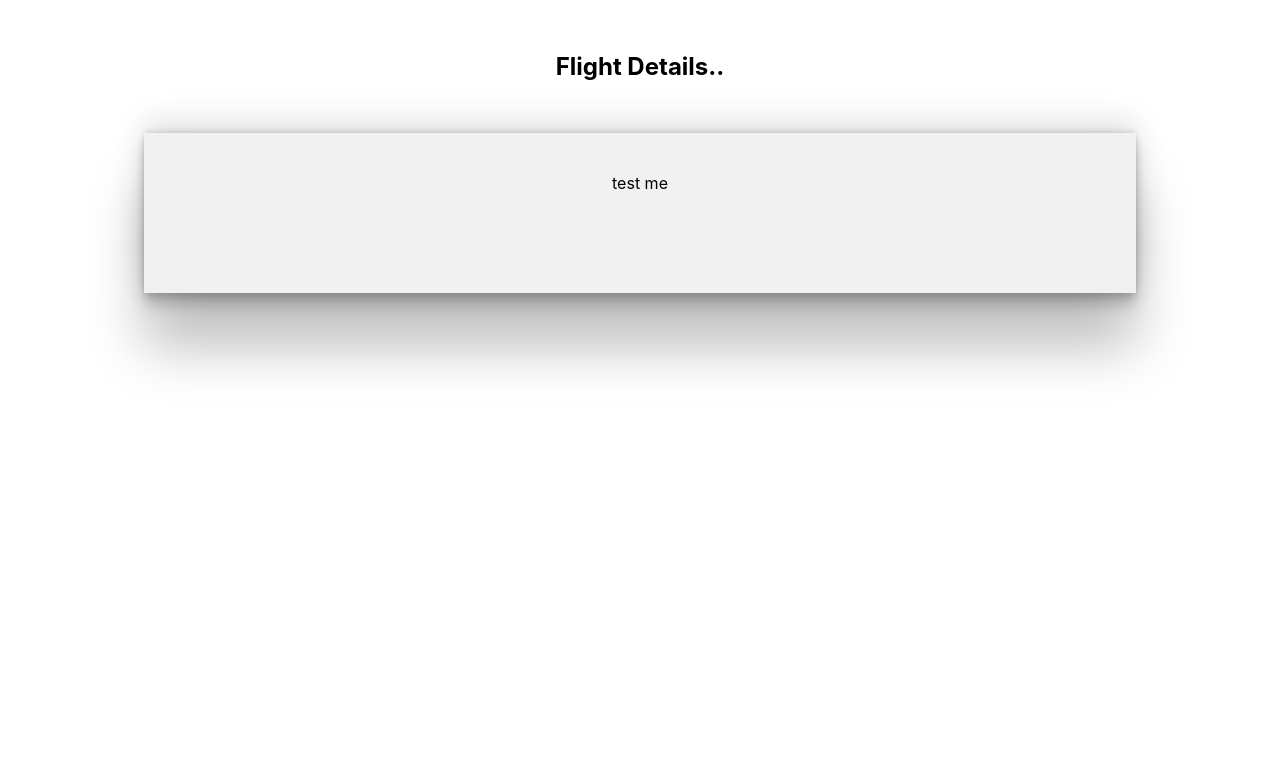
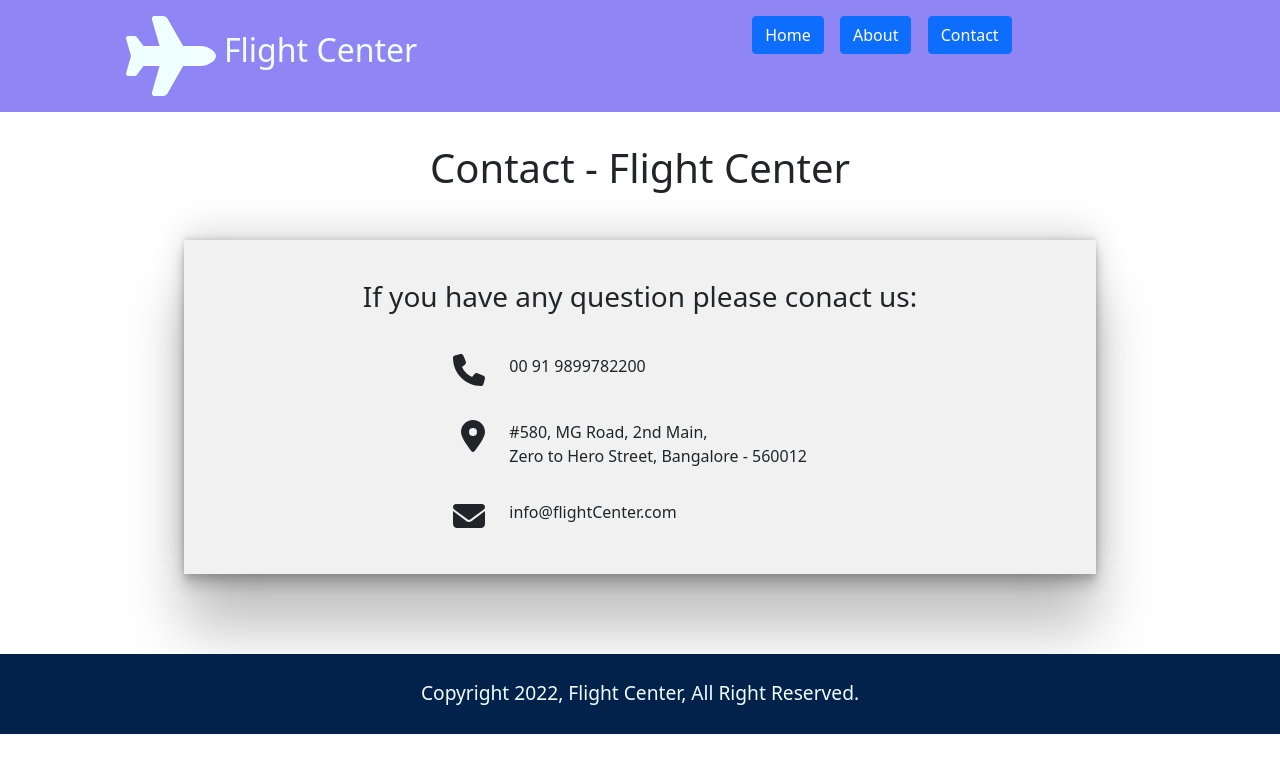
Before and after one commit to Coding4Coder/flight, a React (Create React App) app: page /contact in a window 1280 px wide. Shown: the top 772 px of the page. Built offline with nearby package versions, Linux system fonts and the light colour scheme.

Commit message:
adding css and some comp

```diff
--- a/public/index.html
+++ b/public/index.html
@@ -2,7 +2,7 @@
 <html lang="en">
   <head>
     <meta charset="utf-8" />
-    <link rel="icon" href="%PUBLIC_URL%/favicon.ico" />
+
     <meta name="viewport" content="width=device-width, initial-scale=1" />
     <meta name="theme-color" content="#000000" />
     <meta
@@ -10,34 +10,14 @@
       content="Web site created using create-react-app"
     />
     <link rel="apple-touch-icon" href="%PUBLIC_URL%/logo192.png" />
-    <!--
-      manifest.json provides metadata used when your web app is installed on a
-      user's mobile device or desktop. See https://developers.google.com/web/fundamentals/web-app-manifest/
-    -->
+
     <link rel="manifest" href="%PUBLIC_URL%/manifest.json" />
-    <!--
-      Notice the use of %PUBLIC_URL% in the tags above.
-      It will be replaced with the URL of the `public` folder during the build.
-      Only files inside the `public` folder can be referenced from the HTML.
 
-      Unlike "/favicon.ico" or "favicon.ico", "%PUBLIC_URL%/favicon.ico" will
-      work correctly both with client-side routing and a non-root public URL.
-      Learn how to configure a non-root public URL by running `npm run build`.
-    -->
-    <title>React App</title>
+    <title>Flight Center</title>
   </head>
   <body>
-    <noscript>You need to enable JavaScript to run this app.</noscript>
+
     <div id="root"></div>
-    <!--
-      This HTML file is a template.
-      If you open it directly in the browser, you will see an empty page.
 
-      You can add webfonts, meta tags, or analytics to this file.
-      The build step will place the bundled scripts into the <body> tag.
-
-      To begin the development, run `npm start` or `yarn start`.
-      To create a production bundle, use `npm run build` or `yarn build`.
-    -->
   </body>
 </html>
--- a/src/App.js
+++ b/src/App.js
@@ -1,12 +1,26 @@
 
+import { BrowserRouter, Route, Routes } from 'react-router-dom';
 import './App.scss';
+import Footer from './Components/Footer';
+import TopHeader from './Components/TopHeader';
+import About from './Pages/About';
+import Contact from './Pages/Contact';
 import FlightsDetails from './Pages/FlightsDetails';
 
 function App() {
   return (
-    <div className="App">
-        <FlightsDetails />
-    </div>
+    <>
+      <BrowserRouter>
+      <TopHeader />
+      <Routes>
+        <Route path="/" element={ <FlightsDetails /> } />
+        <Route path="/about/" element={ <About /> } />
+        <Route path="/contact/" element={ <Contact/> } />
+      </Routes>
+      <Footer />
+      </BrowserRouter>
+
+    </>
   );
 }
 
--- a/src/App.scss
+++ b/src/App.scss
@@ -1,38 +1,4 @@
 .App {
   text-align: center;
+
 }
-
-.App-logo {
-  height: 40vmin;
-  pointer-events: none;
-}
-
-@media (prefers-reduced-motion: no-preference) {
-  .App-logo {
-    animation: App-logo-spin infinite 20s linear;
-  }
-}
-
-.App-header {
-  background-color: #282c34;
-  min-height: 100vh;
-  display: flex;
-  flex-direction: column;
-  align-items: center;
-  justify-content: center;
-  font-size: calc(10px + 2vmin);
-  color: white;
-}
-
-.App-link {
-  color: #61dafb;
-}
-
-@keyframes App-logo-spin {
-  from {
-    transform: rotate(0deg);
-  }
-  to {
-    transform: rotate(360deg);
-  }
-}
--- a/src/Components/Footer.js
+++ b/src/Components/Footer.js
@@ -0,0 +1,13 @@
+
+import "../scss/flight.scss";
+import React from 'react';
+
+const Footer = () => {
+  return (
+    <footer>
+     Copyright 2022, Flight Center, All Right Reserved.
+    </footer>
+  )
+}
+
+export default Footer;
--- a/src/Components/TopHeader.js
+++ b/src/Components/TopHeader.js
@@ -0,0 +1,27 @@
+
+import "../scss/flight.scss";
+import { NavLink } from "react-router-dom";
+import { FontAwesomeIcon } from "@fortawesome/react-fontawesome";
+import { faPlane } from "@fortawesome/free-solid-svg-icons";
+
+
+const TopHeader = () => {
+    return (
+
+        <div className="row top-header g-0">
+            <div className="col-sm-2 text-right">
+               <FontAwesomeIcon className="logo pad-r" icon={faPlane} />
+            </div>
+            <div className="col-sm-5"> <h2 className="text-left lh">Flight Center</h2>
+           </div>
+            <div className="col-sm-5">
+                <NavLink className="btn btn-primary" to="/">Home</NavLink>
+                <NavLink className="btn btn-primary" to="/about/">About</NavLink>
+                <NavLink className="btn btn-primary" to="/contact/">Contact</NavLink>
+
+            </div>
+        </div>
+    );
+}
+
+export default TopHeader;
--- /dev/null
+++ b/src/Pages/About.js
@@ -0,0 +1,28 @@
+
+import React from 'react'
+
+const About = () => {
+  return (
+    <div className="container-fluid pad">
+
+    <h2 className="display-6 text-center pad-b"> About - Flight Center</h2>
+    <div className="main-container">
+        <p>
+    The Flight Centre Travel Group Limited (FLT) is one of the world’s largest travel groups with a vast leisure and corporate travel sales network that extends throughout four major regions:</p>
+
+<ul>
+    <li>Australia and New Zealand</li>
+    <li>The Americas, specifically the United States, Canada and Mexico</li>
+    <li>EMEA (the United Kingdom, South Africa, Ireland, the Netherlands, Germany, Denmark,</li> <li>Sweden, Norway, Finland and the United Arab Emirates)</li>
+    <li>Asia (Greater China, India, Singapore and Malaysia)</li>
+    <li>In addition, global corporate travel management network, FCM Travel Solutions,</li> <li>extends to about 90 other countries through strategic licensing agreements with independent local operators.</li>
+</ul>
+<p>
+After starting with one shop in the early 1980s, FLT has enjoyed remarkable ongoing growth under its founder and CEO, Graham “Skroo” Turner. The company now has more than 30 brands, including the flagship Flight Centre leisure travel brand and Liberty, the iconic US travel agency group. Key corporate brands include Corporate Traveller and FCM.</p>
+    </div>
+
+    </div>
+  )
+}
+
+export default About;
--- /dev/null
+++ b/src/Pages/Contact.js
@@ -0,0 +1,49 @@
+
+import React from 'react';
+import "../scss/flight.scss";
+import { FontAwesomeIcon } from '@fortawesome/react-fontawesome';
+import { faPhone, faLocationDot, faEnvelope } from '@fortawesome/free-solid-svg-icons';
+
+
+const Contact = () => {
+  return (
+    <div className="container-fluid pad">
+
+    <h2 className="display-6 text-center pad-b"> Contact - Flight Center</h2>
+    <div className="main-container">
+    <h4 className="display-6 text-center pad-b">  If you have any question please conact us:</h4>
+           <div className="row mar-b">
+                <div className="col-sm-4 text-right">
+                <FontAwesomeIcon className="icon-size-m" icon={faPhone} />
+                </div>
+                <div className="col-sm-8">
+                00 91 9899782200
+                </div>
+             </div>
+
+             <div className="row  mar-b">
+                <div className="col-sm-4 text-right">
+                <FontAwesomeIcon className="icon-size-m" icon={faLocationDot} />
+                </div>
+                <div className="col-sm-8">
+                #580, MG Road, 2nd Main, <br />Zero to Hero Street, Bangalore - 560012
+                </div>
+
+             </div>
+
+             <div className="row">
+
+                <div className="col-sm-4 text-right">
+                <FontAwesomeIcon className="icon-size-m" icon={faEnvelope} />
+                </div>
+                <div className="col-sm-8">
+                info@flightCenter.com
+                </div>
+             </div>
+    </div>
+
+    </div>
+  )
+}
+
+export default Contact;
--- a/src/Pages/FlightsDetails.js
+++ b/src/Pages/FlightsDetails.js
@@ -7,7 +7,7 @@ const FlightsDetails = () => {
     <div className="container-fluid pad">
 
     <h2 className="display-6 text-center pad-b"> Flight Details..</h2>
-    <div className="form-container">
+    <div className="main-container">
         test me
     </div>
 
--- a/src/index.js
+++ b/src/index.js
@@ -2,6 +2,7 @@ import React from 'react';
 import ReactDOM from 'react-dom';
 import './index.scss';
 import App from './App';
+import '../node_modules/bootstrap/dist/css/bootstrap.min.css';
 
 
 ReactDOM.render(
--- a/src/index.scss
+++ b/src/index.scss
@@ -6,8 +6,3 @@ body {
   -webkit-font-smoothing: antialiased;
   -moz-osx-font-smoothing: grayscale;
 }
-
-code {
-  font-family: source-code-pro, Menlo, Monaco, Consolas, 'Courier New',
-    monospace;
-}
--- a/src/scss/flight.scss
+++ b/src/scss/flight.scss
@@ -1,21 +1,60 @@
+#root{
+    position: relative;
+}
 .top-header{
     background: rgb(144, 133, 245);
     color: azure;
     font-size: 1.2rem;
     padding: 1rem;
+    .logo{
+        font-size: 5rem;
+    }
+  a{
+      margin: 0 .51rem !important;
+  }
+}
+footer{
+    background: rgb(2, 33, 75);
+    color: azure;
+    font-size: 1.2rem;
+    padding: 1rem;
     width: 100%;
     display: flex;
-    align-items: right;
-    justify-content: right;
+    align-items: center;
+    justify-content: center;
+    min-height: 5rem;
+    position: absolute;
+    bottom: 0;
+}
+.text-left{
+    text-align: left !important;
+}
+.text-center{
+    text-align: center !important;
+}
+.text-right{
+    text-align: right !important;
+}
+.lh{
+    line-height: 4.2rem !important;
 }
 .pad{
     padding: 2rem !important;
 }
+h4{
+    font-size: 1.75rem !important;
+}
 .pad-b{
     padding-bottom: 2rem !important;
 }
+.pad-r{
+    padding-right: .5rem !important;
+}
 .mar-r{
     margin-right: 2rem !important;
+}
+.mar-b{
+    margin-bottom: 2rem !important;
 }
 table tr{
     background: rgb(246, 244, 244);
@@ -38,13 +77,12 @@ table tr{
     border: none  !important;
     box-shadow: none !important;
 }
-.form-container{
+.main-container{
     background: rgb(241, 241, 241);
     width: 75%;
     min-height: 5rem;
-    margin: 1rem auto;
+    margin: 1rem auto 8rem auto;
     box-shadow: rgba(0, 0, 0, 0.25) 0px 54px 55px, rgba(0, 0, 0, 0.12) 0px -12px 30px, rgba(0, 0, 0, 0.12) 0px 4px 6px, rgba(0, 0, 0, 0.17) 0px 12px 13px, rgba(0, 0, 0, 0.09) 0px -3px 5px;
-    text-align: center;
     padding: 2.5rem;
 
     input {
@@ -57,3 +95,6 @@ table tr{
         border: 1px solid rgb(206, 205, 205);
     }
 }
+.icon-size-m{
+    font-size: 2rem !important;
+}
```
Also changed, not shown: src/img/flight-logo.png (added), 1 other file (tests, documents, lock files or other folders).
